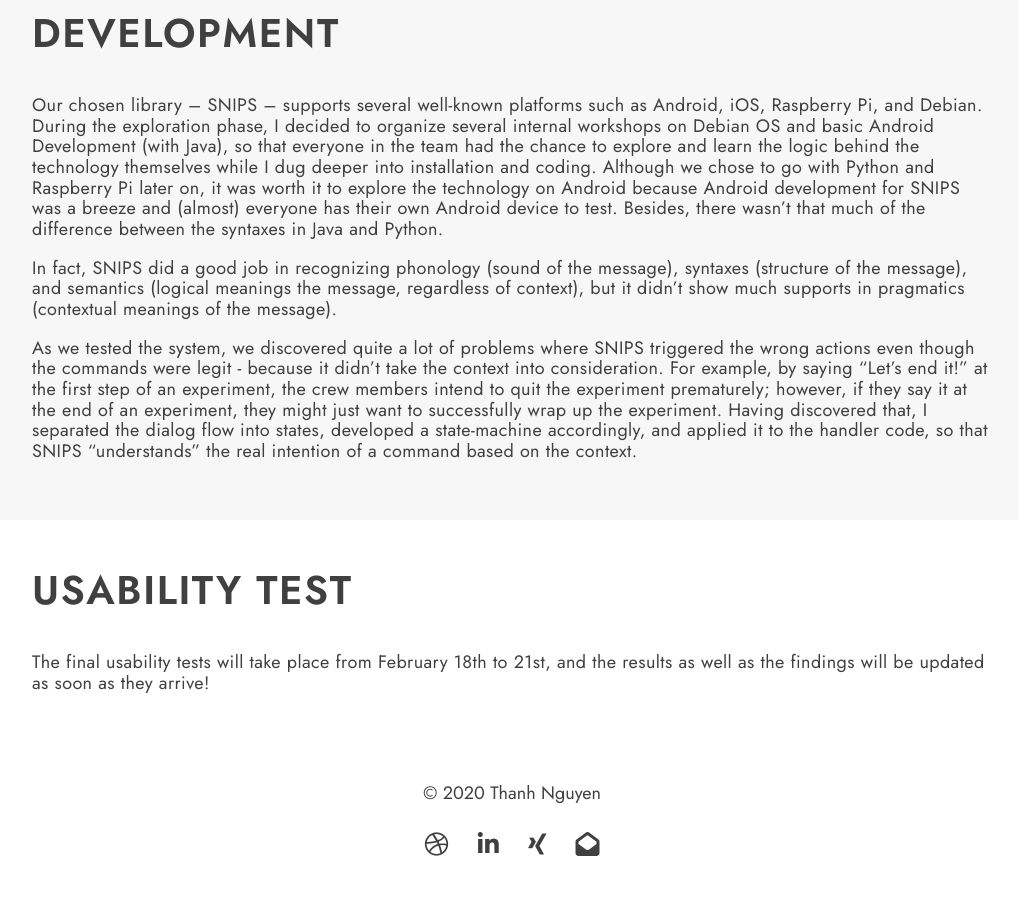
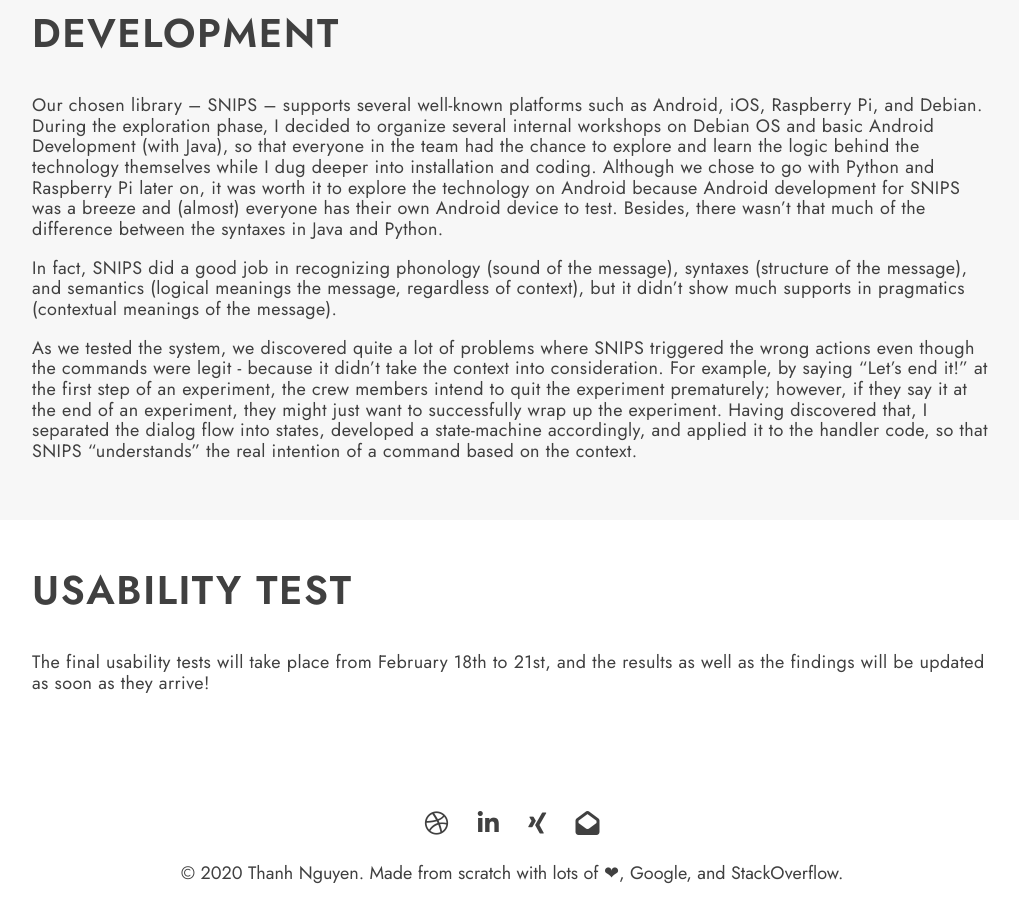
Before and after one commit to chithanhnguyen/chithanhnguyen.github.io, a plain HTML site: page cassiopeia.html in a window 1280 px wide. Shown: the part 5827-6743 px from the top of the page, without its empty margins (128-1147 px from the left). Drawn offline with nearby package versions, Linux system fonts and the light colour scheme.

Commit message:
Footer Update

```diff
--- a/cassiopeia.html
+++ b/cassiopeia.html
@@ -325,13 +325,13 @@
 
 </body>
 <footer>
-    <div>© 2020 Thanh Nguyen</div>
     <div class="social-icons">
         <a href="https://dribbble.com/itzthahnngurn/"><i class="fab fa-dribbble"></i></a>
         <a href="https://www.linkedin.com/in/thanh-nguyen-52112aa2/"><i class="fab fa-linkedin-in"></i></a>
         <a href="https://www.xing.com/profile/Thanh_Nguyen135/"><i class="fab fa-xing"></i></a>
         <a href="mailto:chithanh1811@gmail.com?subject=Hello!"><i class="fas fa-envelope-open"></i></a>
     </div>
+    <div>© 2020 Thanh Nguyen. Made from scratch with lots of &#x2764, Google, and StackOverflow.</div>
 </footer>
 
 </html>
```
Also changed, not shown: cxtt.html (+1 -1 lines), gtr.html (+1 -1 lines), hashtag.html (+1 -1 lines), index.html (+1 -1 lines).
